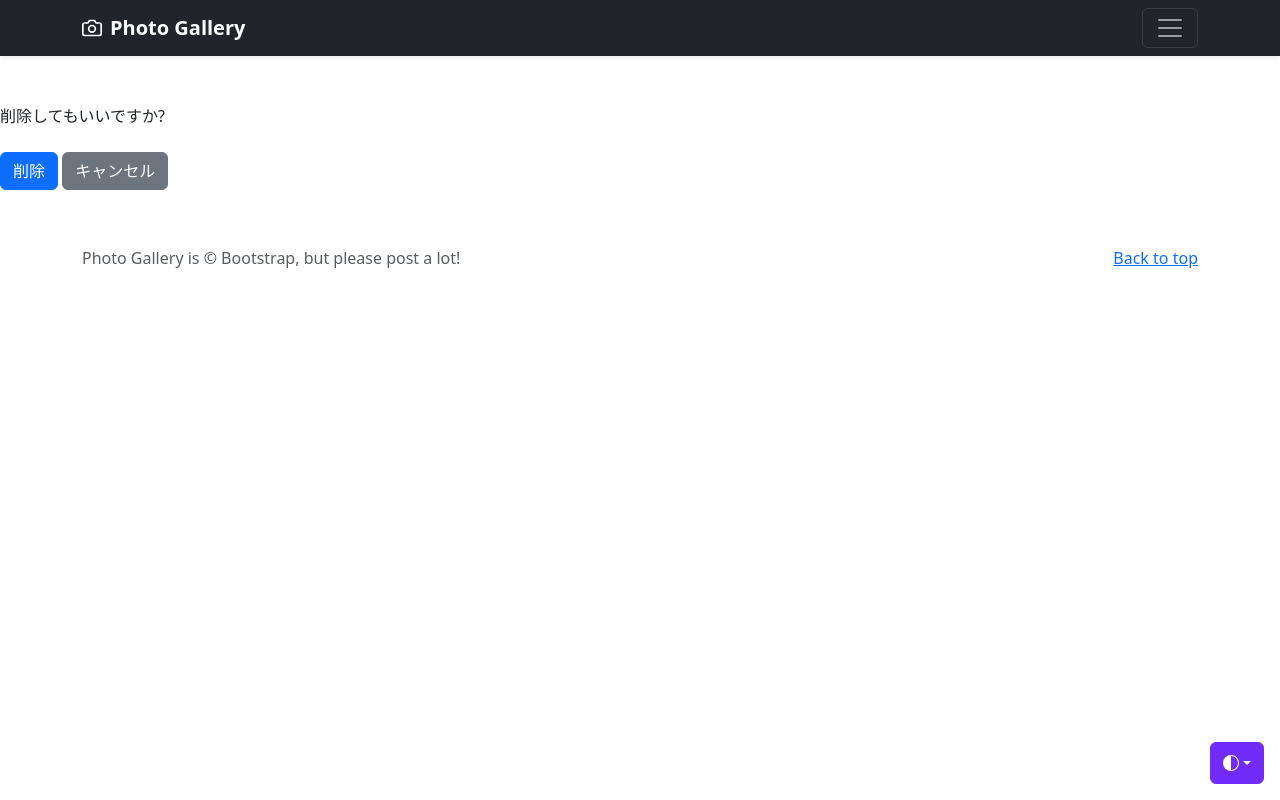
After one commit to KurosawaTakamasa/photoproject, a Django app: page /photo/1/delete/ in a window 1280 px wide. The commit adds this page. Run offline with Django 4.2, Linux system fonts and the light colour scheme; data comes from the database, SQL or seed files in the repository; both versions use the stored data as it was after the commit.

Commit message:
すべて完成した

```diff
--- a/photo/templates/detail.html
+++ b/photo/templates/detail.html
@@ -12,5 +12,11 @@
         {% if object.image2 %}
         <p><img src="{{object.image2.url}}" width="1280px" height="820px"></p>
         {% endif %}
+
+        {% if request.user == object.user %}
+                <a href="{% url 'photo:photo_delete' object.pk %}"
+                 class = "btn btn-primary my-2">削除する</a>
+        {% endif %}
+
 </div>
 {% endblock %}
--- /dev/null
+++ b/photo/templates/photo_delete.html
@@ -0,0 +1,17 @@
+{% extends "base.html" %}
+{% block title %}Photo Delete{% endblock %}
+
+{% block contents %}
+    <br>
+    <div class="cotainer">
+        <form method="post">
+            {% csrf_token %}
+            <br>
+            <p>削除してもいいですか?</p>
+            <button class="btn btn-primary my-2"
+                type="submit">削除</button>
+            <a href="{% url 'photo:photo_detail' object.pk %}"
+                 class="btn btn-secondary my-2">キャンセル</a>
+        </form>
+    </div>
+{% endblock %}
--- a/photo/urls.py
+++ b/photo/urls.py
@@ -32,4 +32,8 @@ urlpatterns = [
          views.MypageView.as_view(),
          name='mypage'),
 
+    path('photo/<int:pk>/delete/',
+         views.PhotoDeleteView.as_view(),
+         name='photo_delete'),
+
 ]
--- a/photo/views.py
+++ b/photo/views.py
@@ -1,5 +1,5 @@
 from django.shortcuts import render
-from django.views.generic import TemplateView, CreateView, ListView, DetailView
+from django.views.generic import TemplateView, CreateView, ListView, DetailView, DeleteView
 from django.urls import reverse_lazy
 from .forms import PhotoPostForm
 from .models import PhotoPost
@@ -58,3 +58,8 @@ class MypageView(ListView):
         records = PhotoPost.objects.filter(
             user = self.request.user).order_by('-posted_at')
         return records
+
+class PhotoDeleteView(DeleteView):
+    template_name = 'photo_delete.html'
+    model = PhotoPost
+    success_url = reverse_lazy('photo:mypage')
```
Also changed, not shown: db.sqlite3, media/photos/1000_F_907122158_olcUXDoRf86iN6696tJuHwKEfJmGh753.jpg (added), media/photos/1000_F_965735064_UW5nu4h05u1bSJEzmWV4LVM8WSehDmmR_3zdnFFD.jpg (added).
